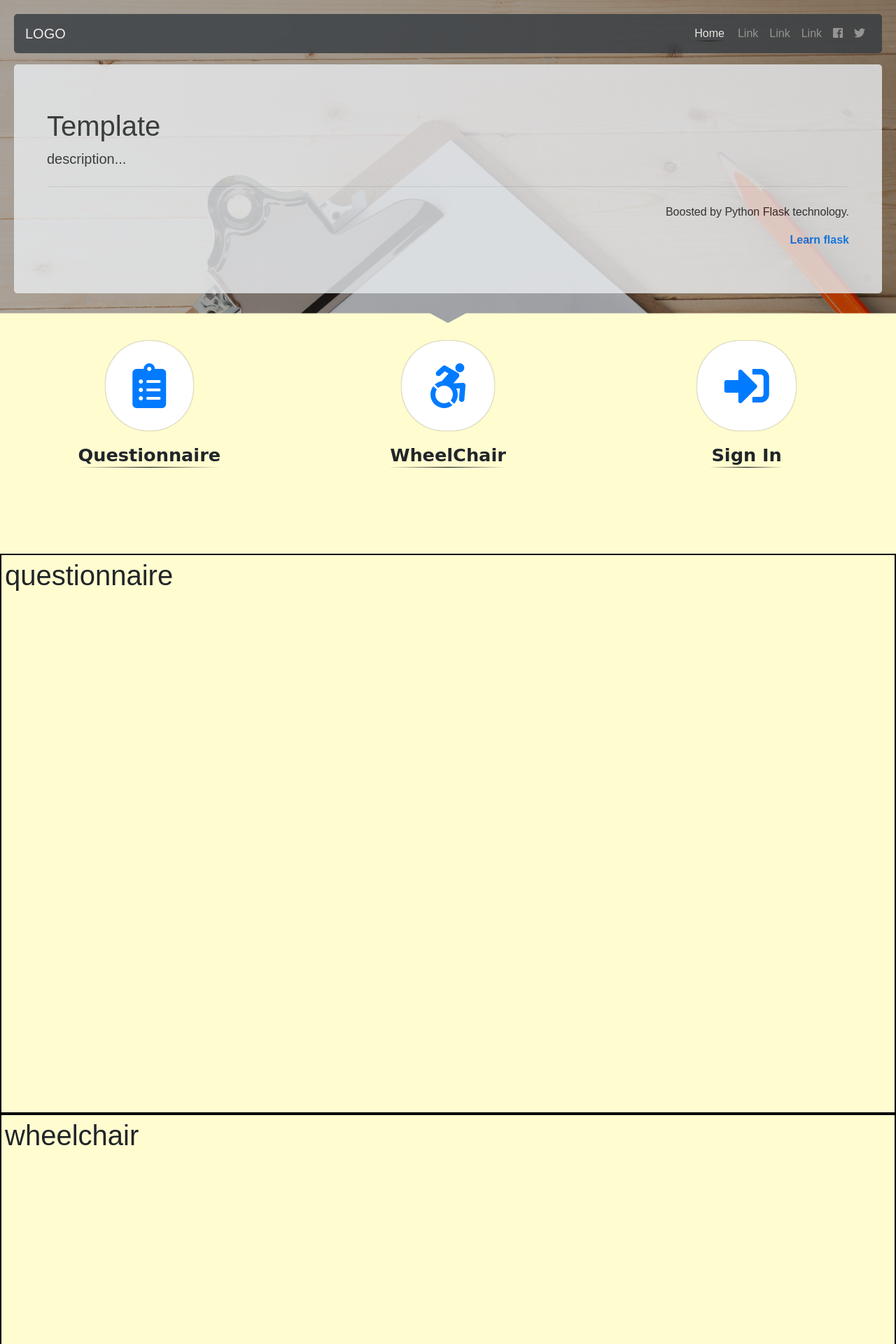
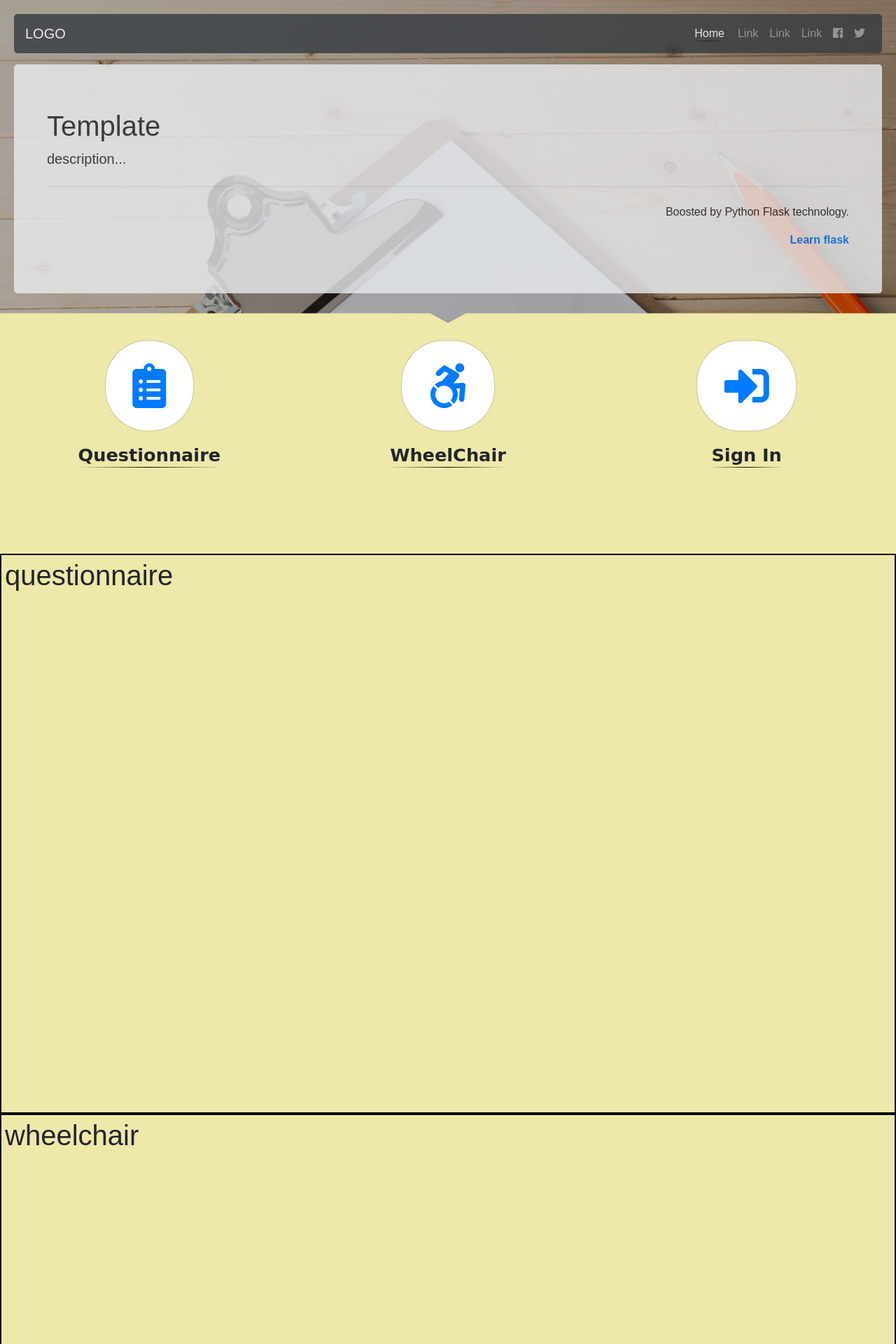
Before and after one commit to kuras120/FlaskApis, a Flask app: page / in a window 1280 px wide. Shown: the top 1920 px of the page at 70% size. Run offline with Flask 2, Linux system fonts and the light colour scheme; some libraries are stand-ins or nearby versions.

Commit message:
Background color change

```diff
--- a/static/css/default.css
+++ b/static/css/default.css
@@ -1,7 +1,7 @@
 
 body {
     font-family: sans-serif;
-    background: #fffdd0;
+    background: #eee8aa;
 }
 
 .jumbotron {
```
